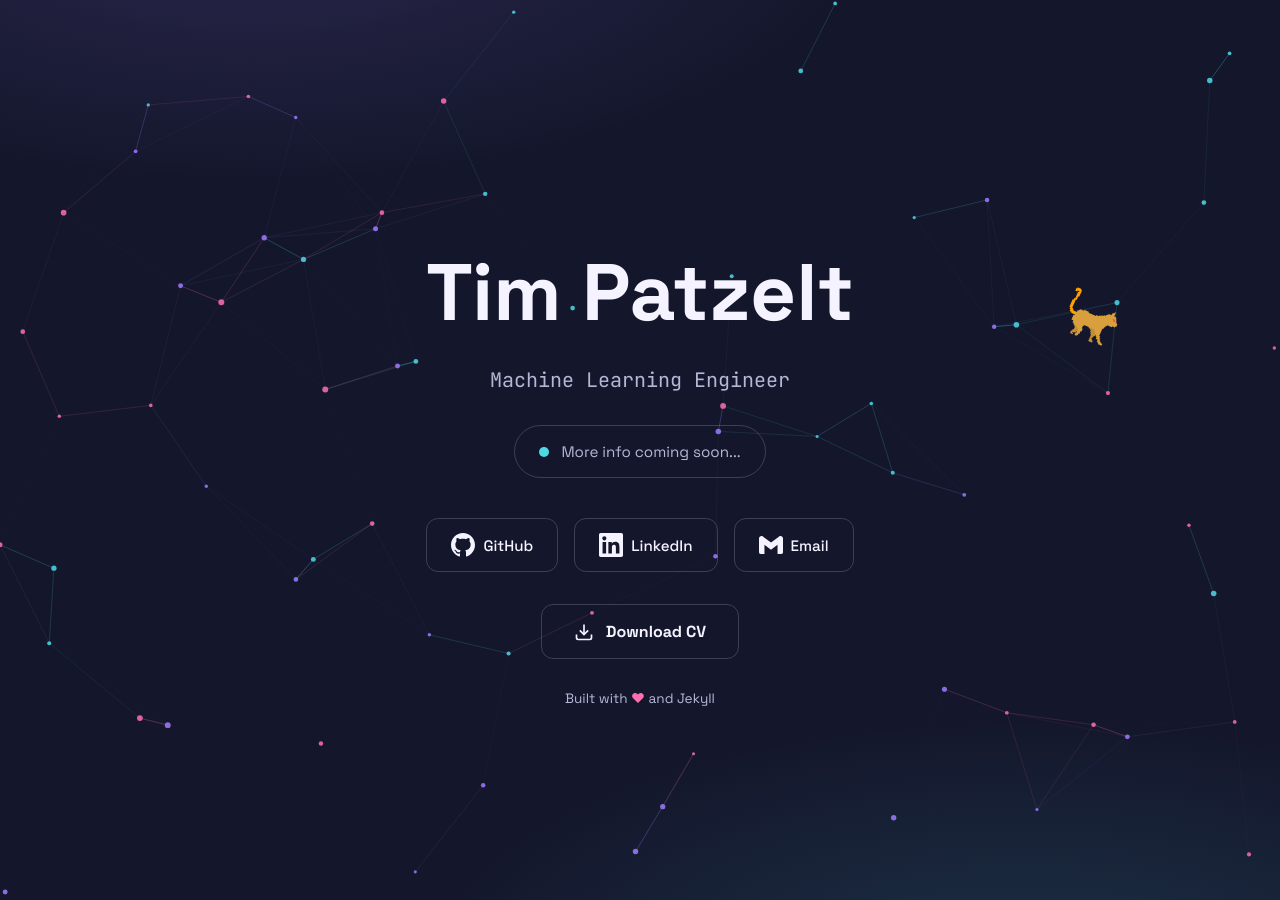
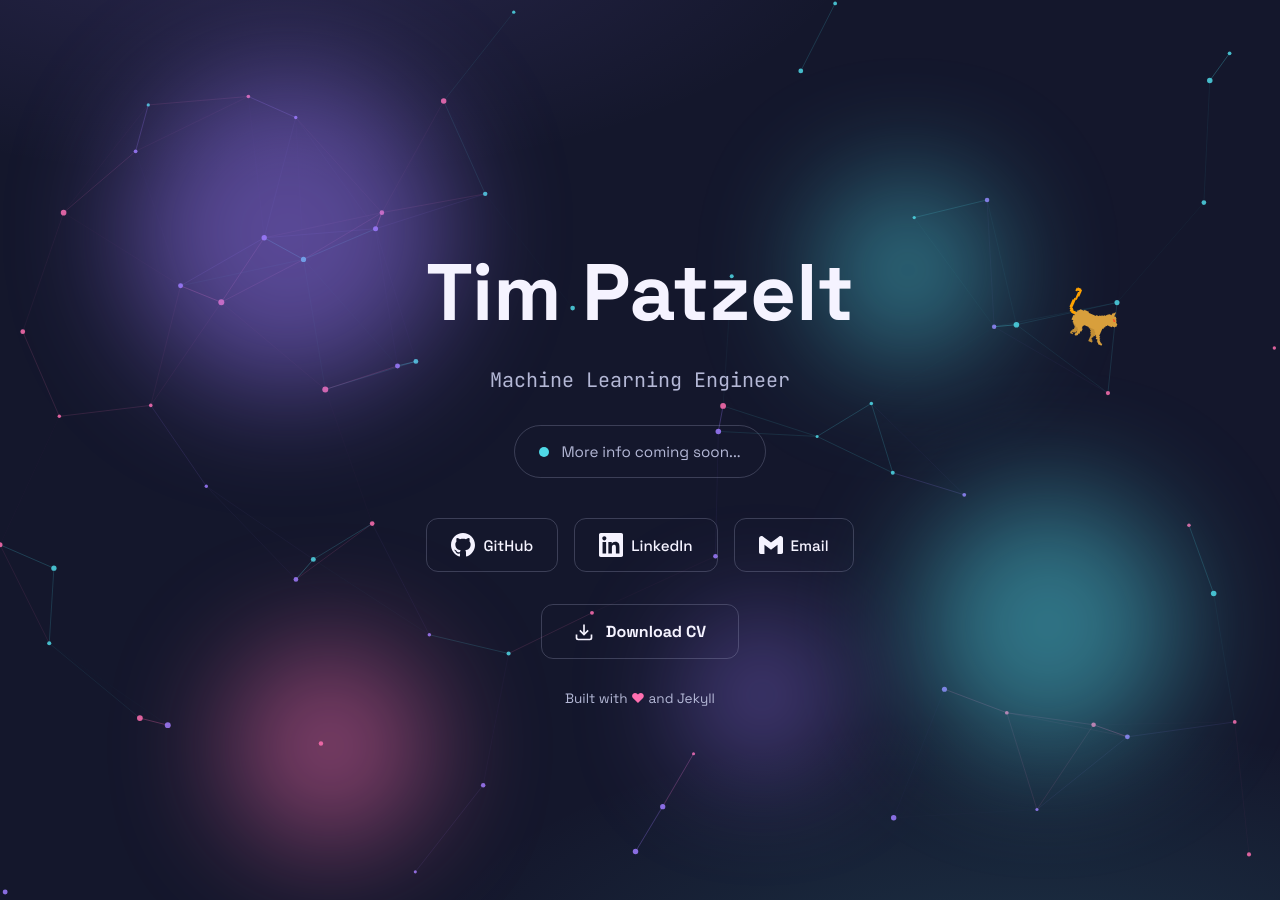
Before and after one commit to tpatzelt/tpatzelt.github.io, a Jekyll site: the page built from index.html, in a window 1280 px wide. Built offline with Jekyll 4.4.1, drawn with Linux system fonts in a browser that asks for light colours.

Commit message:
T-0003: Reveal floating-shapes as a decorative parallax layer driven by --bg-x/--bg-y/--bg-rot, with prefers-reduced-motion fallback

```diff
--- a/assets/css/style.css
+++ b/assets/css/style.css
@@ -68,9 +68,73 @@ body {
   position: relative;
 }
 
-/* Floating shapes - hidden */
+/* Floating shapes - decorative parallax layer driven by --bg-x/--bg-y/--bg-rot */
 .floating-shapes {
-  display: none;
+  position: fixed;
+  inset: 0;
+  z-index: -1;
+  overflow: hidden;
+  pointer-events: none;
+}
+
+.shape {
+  position: absolute;
+  border-radius: 50%;
+  filter: blur(60px);
+  opacity: 0.5;
+  transition: transform 0.2s ease-out;
+}
+
+.shape-1 {
+  top: 8%;
+  left: 10%;
+  width: 320px;
+  height: 320px;
+  background: var(--accent-violet);
+  transform: translate(calc(var(--bg-x, 0px) * 1.4), calc(var(--bg-y, 0px) * 1.4)) rotate(var(--bg-rot, 0deg));
+}
+
+.shape-2 {
+  top: 55%;
+  right: 8%;
+  width: 260px;
+  height: 260px;
+  background: var(--accent-cyan);
+  transform: translate(calc(var(--bg-x, 0px) * -1.1), calc(var(--bg-y, 0px) * 0.8)) rotate(calc(var(--bg-rot, 0deg) * -1));
+}
+
+.shape-3 {
+  bottom: 6%;
+  left: 18%;
+  width: 200px;
+  height: 200px;
+  background: var(--accent-pink);
+  transform: translate(calc(var(--bg-x, 0px) * 0.6), calc(var(--bg-y, 0px) * -1.2)) rotate(var(--bg-rot, 0deg));
+}
+
+.shape-4 {
+  top: 20%;
+  right: 22%;
+  width: 180px;
+  height: 180px;
+  background: var(--accent-cyan);
+  transform: translate(calc(var(--bg-x, 0px) * -0.5), calc(var(--bg-y, 0px) * -0.5)) rotate(calc(var(--bg-rot, 0deg) * 1.5));
+}
+
+.shape-5 {
+  bottom: 15%;
+  right: 35%;
+  width: 140px;
+  height: 140px;
+  background: var(--accent-violet);
+  transform: translate(calc(var(--bg-x, 0px) * 1.8), calc(var(--bg-y, 0px) * -0.6)) rotate(var(--bg-rot, 0deg));
+}
+
+@media (prefers-reduced-motion: reduce) {
+  .shape {
+    transition: none;
+    transform: none !important;
+  }
 }
 
 /* ============================================
--- a/index.html
+++ b/index.html
@@ -5,7 +5,7 @@ layout: default
 <main class="hero">
   <div class="container">
     <!-- Floating shapes for visual interest -->
-    <div class="floating-shapes">
+    <div class="floating-shapes" aria-hidden="true">
       <div class="shape shape-1"></div>
       <div class="shape shape-2"></div>
       <div class="shape shape-3"></div>
```
